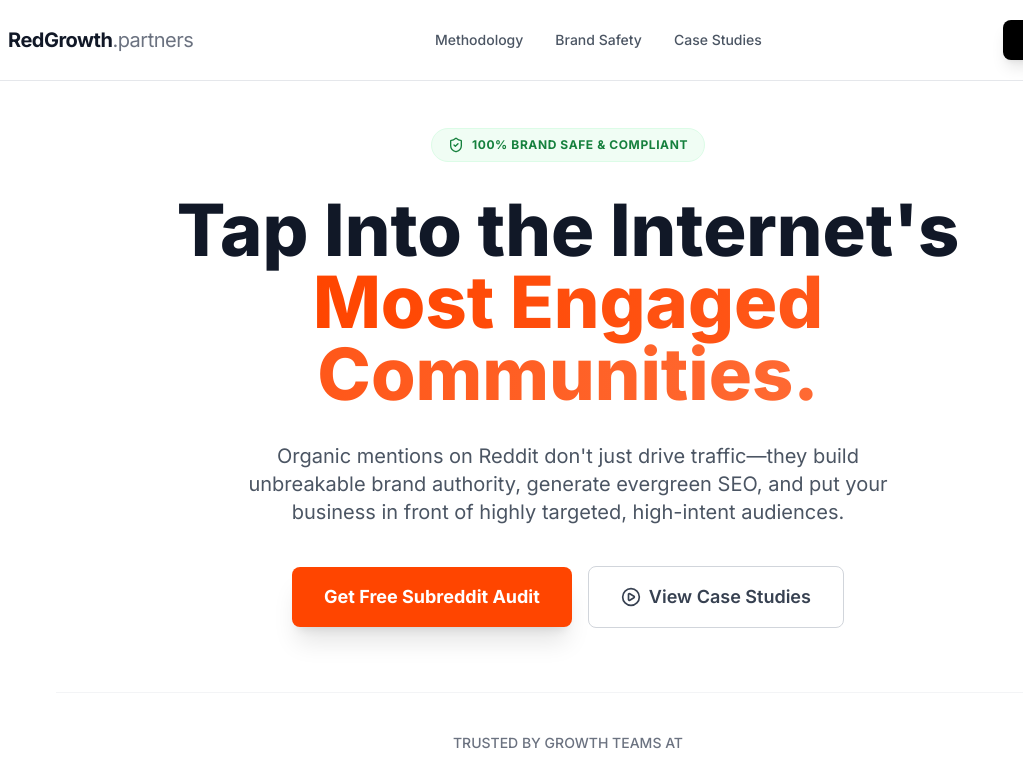
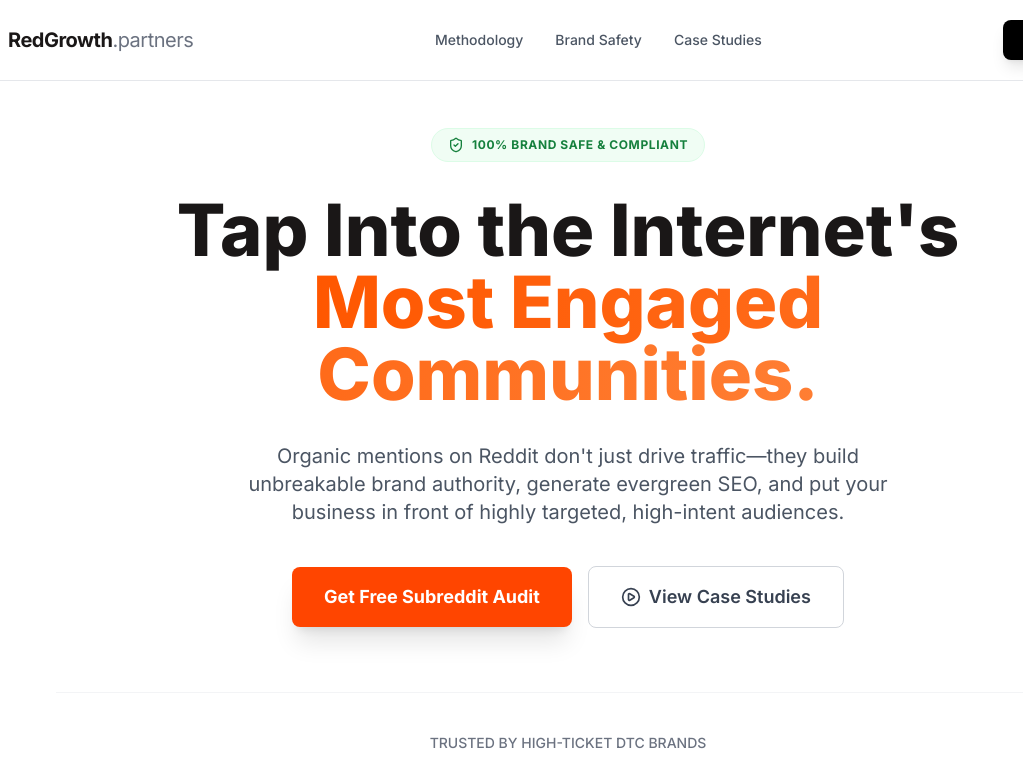
Before and after one commit to dmericcoleman/RedGrowth.partners, a website: page index.html in a window 1280 px wide. Shown: the top 774 px of the page, 72-1095 px from the left. Drawn offline with nearby package versions, Linux system fonts and the light colour scheme.

Commit message:
updated branding color

```diff
--- a/index.html
+++ b/index.html
@@ -4,11 +4,11 @@
     <meta charset="UTF-8">
     <meta name="viewport" content="width=device-width, initial-scale=1.0">
     <meta name="theme-color" content="#ffffff">
-    <title>Reddit Growth Partners | B2B Community Marketing</title>
+    <title>Reddit Growth Partners | High-Ticket DTC & E-Commerce Marketing</title>
     <link rel="icon" type="image/png" sizes="32x32" href="/favicon-32x32.png">
     <link rel="apple-touch-icon" href="/apple-touch-icon.png">
-    <meta name="description" content="Dominate Reddit with 100% brand-safe community marketing. Drive traffic, build authority, and generate evergreen SEO with our B2B Reddit growth strategies.">
-    <meta property="og:title" content="Reddit Growth Partners | B2B Community Marketing">
+    <meta name="description" content="Dominate Reddit with 100% brand-safe community marketing. Drive traffic, build authority, and generate evergreen SEO for high-ticket DTC brands.">
+    <meta property="og:title" content="Reddit Growth Partners | High-Ticket DTC Marketing">
     <meta property="og:description" content="Dominate Reddit with 100% brand-safe community marketing. Drive traffic, build authority, and generate evergreen SEO.">
     <meta property="og:type" content="website">
     <meta property="og:url" content="https://redgrowth.partners/">
@@ -37,7 +37,7 @@
 
         /* Subtle gradient animation for trust */
         .gradient-text {
-            background: linear-gradient(90deg, #FF4500, #ff6a33);
+            background: linear-gradient(90deg, #ff5700, #ff7e33);
             -webkit-background-clip: text;
             -webkit-text-fill-color: transparent;
         }
@@ -89,7 +89,7 @@
             </div>
 
             <div class="border-t border-gray-100 pt-10">
-                <p class="text-sm text-gray-500 font-medium mb-6">TRUSTED BY GROWTH TEAMS AT</p>
+                <p class="text-sm text-gray-500 font-medium mb-6">TRUSTED BY HIGH-TICKET DTC BRANDS</p>
                 <div class="flex flex-wrap justify-center gap-8 md:gap-16 opacity-50 grayscale hover:grayscale-0 transition duration-500">
                     <div class="text-xl font-bold text-gray-800 flex items-center gap-2"><i data-lucide="box" class="w-6 h-6"></i> TECHCO</div>
                     <div class="text-xl font-bold text-gray-800 flex items-center gap-2"><i data-lucide="zap" class="w-6 h-6"></i> FASTAPP</div>
--- a/tailwind.config.js
+++ b/tailwind.config.js
@@ -2,7 +2,26 @@
 module.exports = {
   content: ["./*.{html,js}"],
   theme: {
-    extend: {},
+    extend: {
+      colors: {
+        orange: {
+          50: '#fff4eb',
+          100: '#ffe4d1',
+          200: '#ffc4a8',
+          300: '#ffa174',
+          400: '#ff7e33',
+          500: '#ff5700', // Your exact Logo Orange
+          600: '#e64e00', // Slightly darker for hover states
+        },
+        gray: {
+          50: '#f9fafb',
+          100: '#f3f4f6',
+          200: '#e5e7eb',
+          800: '#2b2626', // Softer charcoal for secondary text
+          900: '#1a1717', // Your exact Logo Charcoal
+        }
+      }
+    },
   },
   plugins: [],
 }
```
Also changed, not shown: assets/css/style.css.
